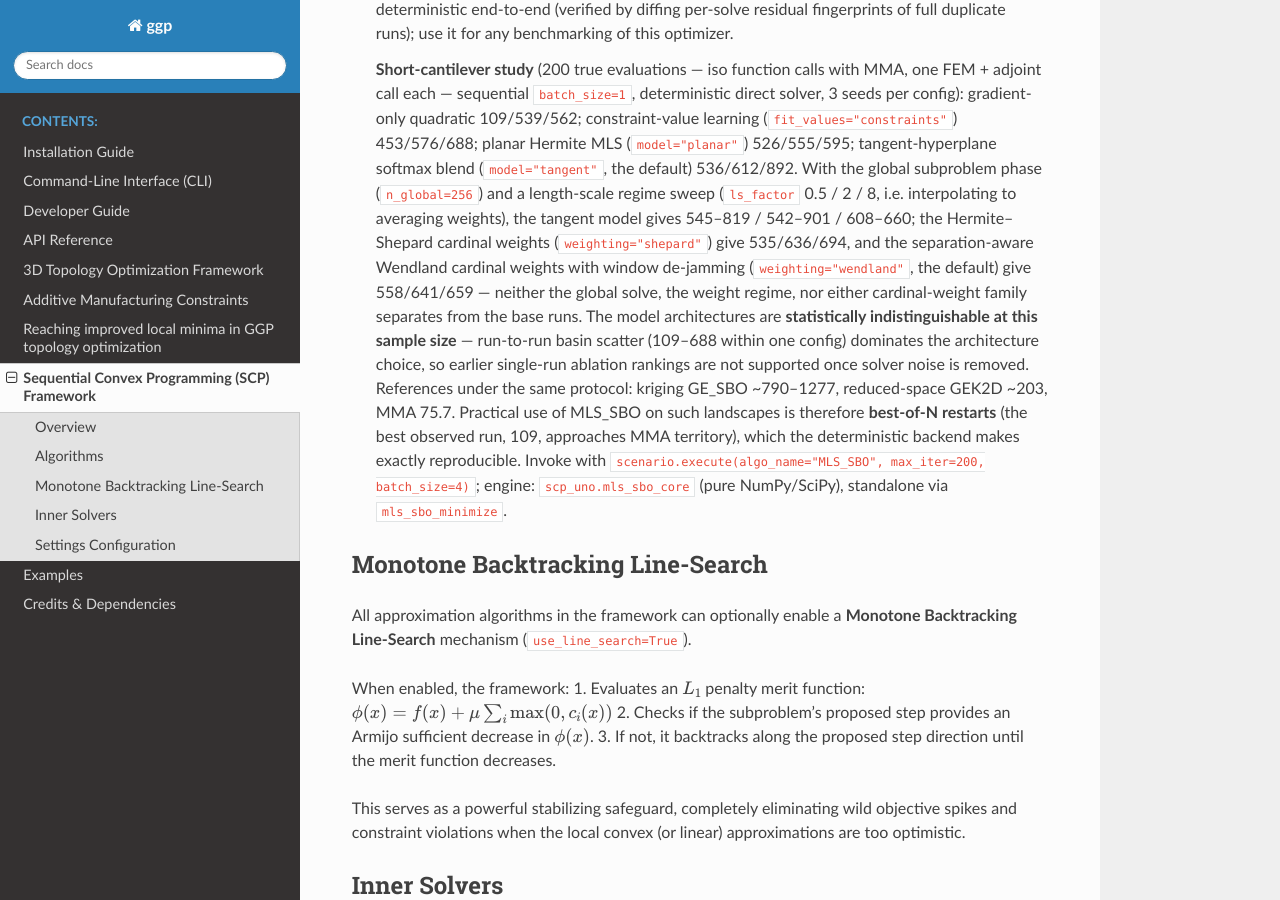
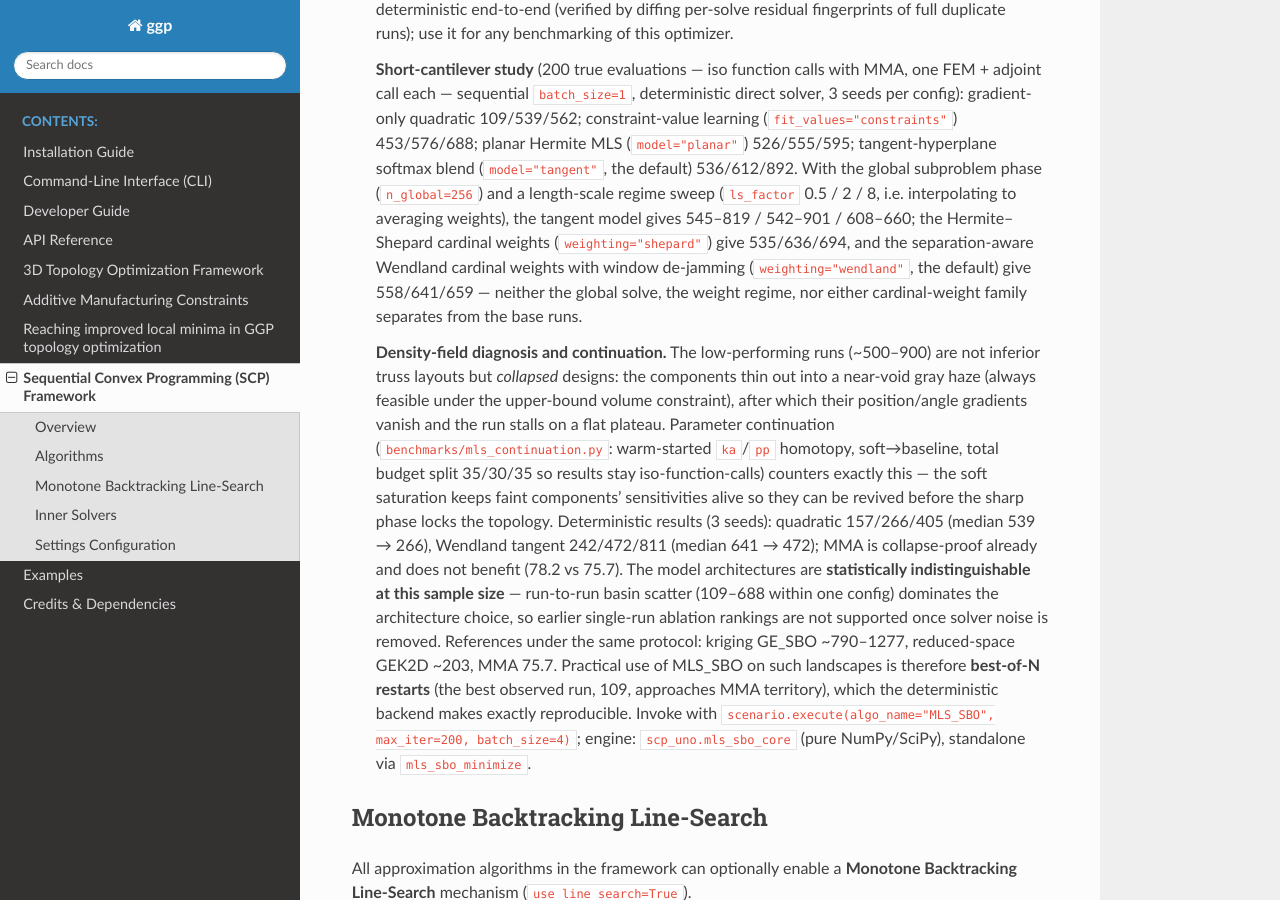
Before and after one commit to SimoneConiglio/generalized_geometry_projection, a Sphinx documentation site: the page built from docs/scp_uno_guide.rst, in a window 1280 px wide and 900 px high, scrolled down 2571 px. Built offline with Sphinx 7.4.7 and the Read the Docs theme 3.1.0, drawn with Linux system fonts in a browser that asks for light colours.

Commit message:
Docs: density-field collapse diagnosis + continuation results
Co-Authored-By: Claude Fable 5 <noreply@anthropic.com>
Claude-Session: https://claude.ai/code/session_01CG7waKSaRC4EUnPzca3QFu

```diff
--- a/docs/scp_uno_guide.rst
+++ b/docs/scp_uno_guide.rst
@@ -136,7 +136,21 @@ The framework provides seven major algorithms:
    535/636/694, and the separation-aware Wendland cardinal weights with
    window de-jamming (``weighting="wendland"``, the default) give
    558/641/659 — neither the global solve, the weight regime, nor either
-   cardinal-weight family separates from the base runs. The model
+   cardinal-weight family separates from the base runs.
+
+   **Density-field diagnosis and continuation.** The low-performing runs
+   (~500–900) are not inferior truss layouts but *collapsed* designs: the
+   components thin out into a near-void gray haze (always feasible under
+   the upper-bound volume constraint), after which their position/angle
+   gradients vanish and the run stalls on a flat plateau. Parameter
+   continuation (``benchmarks/mls_continuation.py``: warm-started
+   ``ka``/``pp`` homotopy, soft→baseline, total budget split 35/30/35 so
+   results stay iso-function-calls) counters exactly this — the soft
+   saturation keeps faint components' sensitivities alive so they can be
+   revived before the sharp phase locks the topology. Deterministic
+   results (3 seeds): quadratic 157/266/405 (median 539 → 266), Wendland
+   tangent 242/472/811 (median 641 → 472); MMA is collapse-proof already
+   and does not benefit (78.2 vs 75.7). The model
    architectures are
    **statistically indistinguishable at this sample size** — run-to-run
    basin scatter (109–688 within one config) dominates the architecture
```
